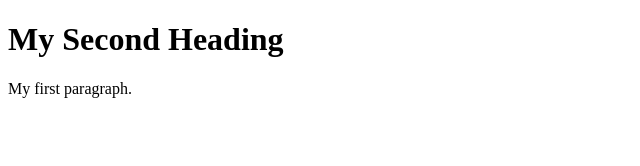
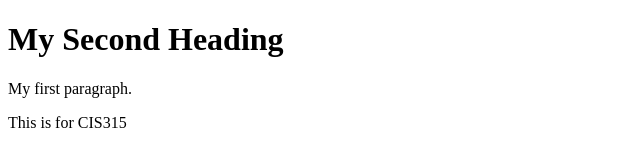
Before and after one commit to John124/Apache, a plain HTML site: page index.html in a window 1280 px wide. Shown: the whole page, without its empty margins (0-640 px from the left). Drawn offline with Linux system fonts and the light colour scheme.

Commit message:
Update index.html

```diff
--- a/index.html
+++ b/index.html
@@ -4,6 +4,7 @@
 
 <h1>My Second Heading</h1>
 <p>My first paragraph.</p>
+<p>This is for CIS315</p>
 
 </body>
 </html>
```
